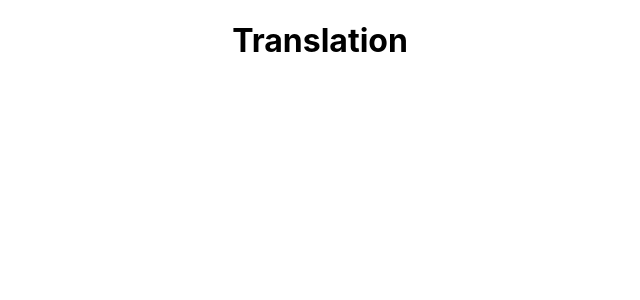
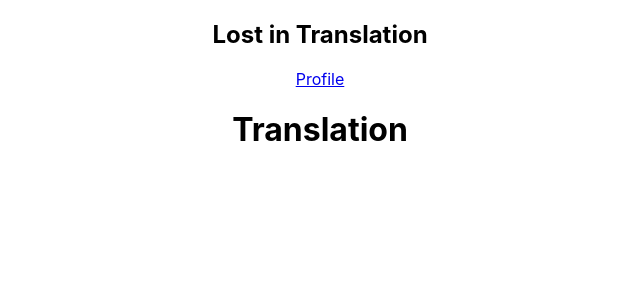
Before and after one commit to MichalPajestka/sign-language-translator, a React (Create React App) app: page /translation in a window 1280 px wide. Shown: the top 300 px of the page, without its empty margins (320-960 px from the left). Built offline with nearby package versions, Linux system fonts and the light colour scheme.

Commit message:
add navbar

```diff
--- /dev/null
+++ b/src/components/Translation/TranlsationNavbar.jsx
@@ -0,0 +1,11 @@
+import { NavLink } from "react-router-dom"
+
+const Navbar = () => {
+    return(
+        <div>
+            <h2>Lost in Translation</h2>
+            <NavLink to="/profile">Profile</NavLink>
+        </div>
+    )
+}
+export default Navbar
--- a/src/views/Translation.jsx
+++ b/src/views/Translation.jsx
@@ -1,6 +1,11 @@
+import Navbar from "../components/Translation/TranlsationNavbar";
+
 const Translation = () => {
     return (
-        <h1>Translation</h1>
+        <div>
+            <Navbar></Navbar>
+            <h1>Translation</h1>
+        </div>
     )
 }
 export default Translation;
```
